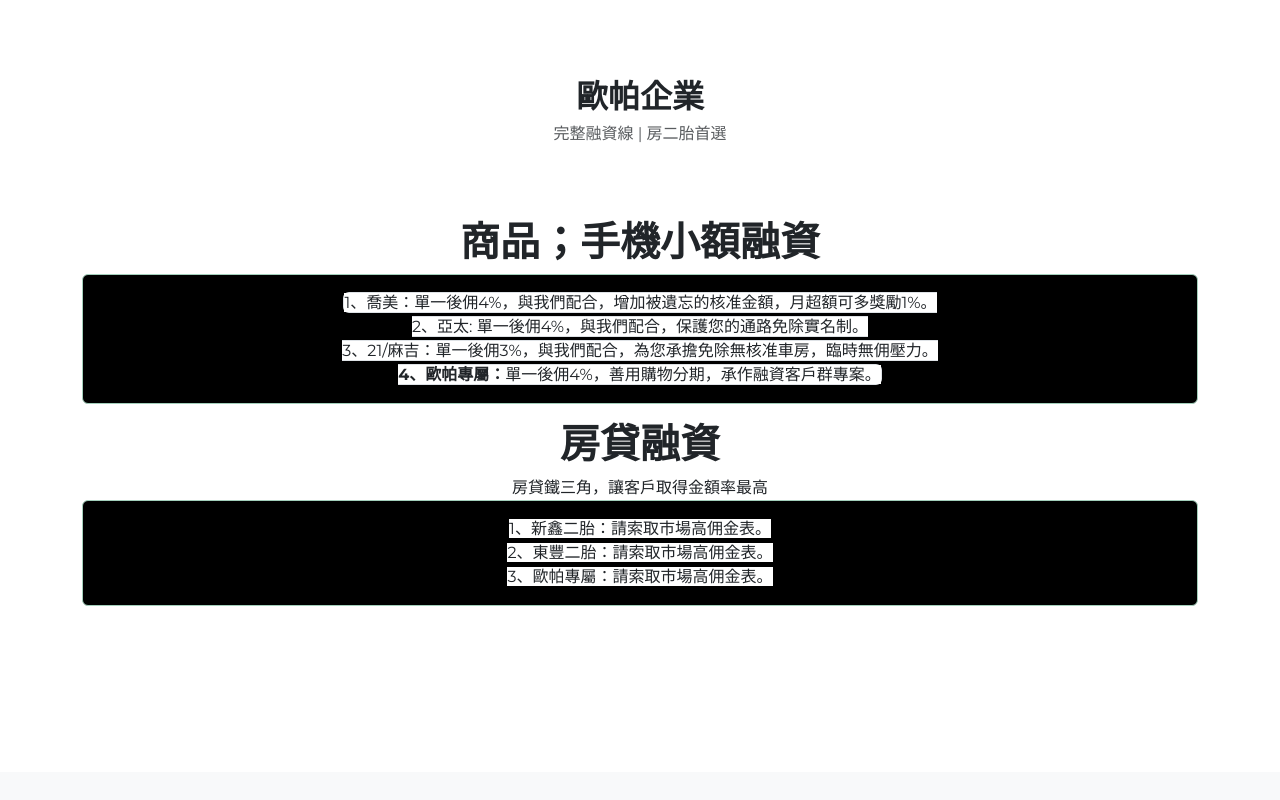
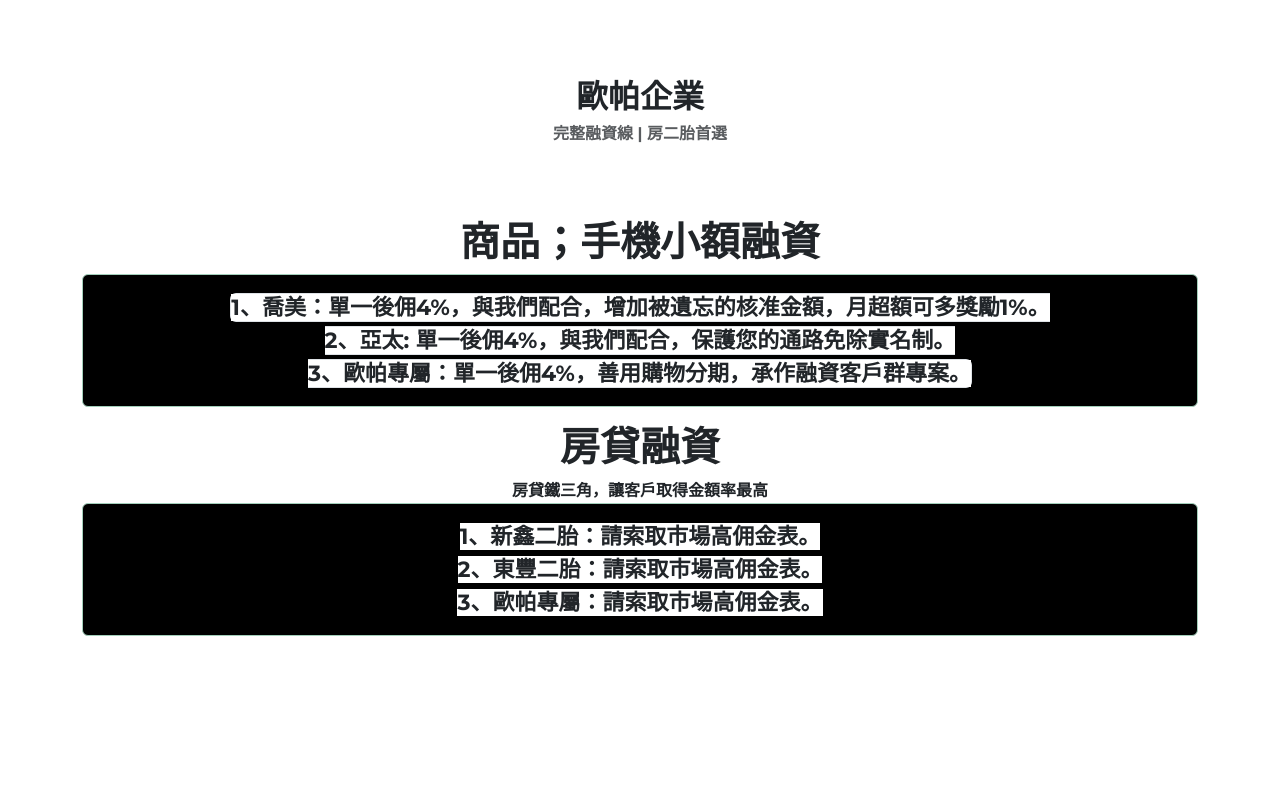
Before and after one commit to 236766/NewLoan, a plain HTML site: page index.html in a window 1280 px wide. Shown: the part 3140-3940 px from the top of the page. Drawn offline with Linux system fonts and the light colour scheme; files whose address does not match are found by name.

Commit message:
Add files via upload

```diff
--- a/index.html
+++ b/index.html
@@ -101,7 +101,7 @@
             <div class="row">
                 <div class="col-lg-12 text-center">
                     <h2 class="text-uppercase">歐帕企業</h2>
-                    <h3 class="text-muted section-subheading">完整融資線 | 房二胎首選</h3>
+                    <h3 class="text-muted section-subheading" style="font-weight: bold;">完整融資線 | 房二胎首選</h3>
                 </div>
             </div>
         </div>
@@ -111,13 +111,13 @@
                     <h1>商品；手機小額融資</h1>
                 </div>
                 <div class="col-md-12">
-                    <div class="alert alert-success" role="alert" style="background: var(--bs-emphasis-color);text-align: center;"><span class="text-center border rounded"><span style="color: rgb(33, 37, 41); background-color: rgb(255, 255, 255);">1、喬美：單一後佣4%，與我們配合，增加被遺忘的核准金額，月超額可多獎勵1%。</span><br><span style="color: rgb(33, 37, 41); background-color: rgb(255, 255, 255);">2、亞太: 單一後佣4%，與我們配合，保護您的通路免除實名制。</span><br><span style="color: rgb(33, 37, 41); background-color: rgb(255, 255, 255);">3、21/麻吉：單一後佣3%，與我們配合，為您承擔免除無核准車房，臨時無佣壓力。</span><br><strong><span style="color: rgb(33, 37, 41); background-color: rgb(255, 255, 255);">4、歐帕專屬：</span></strong><span style="color: rgb(33, 37, 41); background-color: rgb(255, 255, 255);">單一後佣4%，善用購物分期，承作融資客戶群專案。</span></span></div>
+                    <div class="alert alert-success" role="alert" style="background: var(--bs-emphasis-color);text-align: center;"><span class="text-center border rounded" style="font-size: 22px;font-weight: bold;"><span style="color: rgb(33, 37, 41); background-color: rgb(255, 255, 255);">1、喬美：單一後佣4%，與我們配合，增加被遺忘的核准金額，月超額可多獎勵1%。</span><br><span style="color: rgb(33, 37, 41); background-color: rgb(255, 255, 255);">2、亞太: 單一後佣4%，與我們配合，保護您的通路免除實名制。</span><br><strong><span style="color: rgb(33, 37, 41); background-color: rgb(255, 255, 255);">3、歐帕專屬：</span></strong><span style="color: rgb(33, 37, 41); background-color: rgb(255, 255, 255);">單一後佣4%，善用購物分期，承作融資客戶群專案。</span></span></div>
                 </div>
                 <div class="col-md-12 text-center">
-                    <h1 class="text-center">房貸融資</h1><span>房貸鐵三角，讓客戶取得金額率最高</span>
+                    <h1 class="text-center">房貸融資</h1><span style="font-weight: bold;">房貸鐵三角，讓客戶取得金額率最高</span>
                 </div>
                 <div class="col-md-12 text-center">
-                    <div class="alert alert-success" role="alert" style="background: var(--bs-emphasis-color);"><span><span style="color: rgb(33, 37, 41); background-color: rgb(255, 255, 255);">1、新鑫二胎：請索取市場高佣金表。</span><br><span style="color: rgb(33, 37, 41); background-color: rgb(255, 255, 255);">2、東豐二胎：請索取市場高佣金表。</span><br><span style="color: rgb(33, 37, 41); background-color: rgb(255, 255, 255);">3、歐帕專屬：請索取市場高佣金表。</span></span></div>
+                    <div class="alert alert-success" role="alert" style="background: var(--bs-emphasis-color);"><span style="font-size: 22px;font-weight: bold;"><span style="color: rgb(33, 37, 41); background-color: rgb(255, 255, 255);">1、新鑫二胎：請索取市場高佣金表。</span><br><span style="color: rgb(33, 37, 41); background-color: rgb(255, 255, 255);">2、東豐二胎：請索取市場高佣金表。</span><br><span style="color: rgb(33, 37, 41); background-color: rgb(255, 255, 255);">3、歐帕專屬：請索取市場高佣金表。</span></span></div>
                 </div>
             </div>
         </div>
@@ -151,7 +151,7 @@
             <div class="row">
                 <div class="col-lg-12 text-center">
                     <h2 class="text-uppercase section-heading">線上專人洽詢</h2>
-                    <h3 class="text-muted section-subheading">Lorem ipsum dolor sit amet consectetur.</h3>
+                    <h3 class="text-center text-muted section-subheading" style="background: #f7f5f5;"><strong>請多多加聯絡訊息，加好友不代表一定要送件，卻可在未來互通資訊，朝日您有好專案，也請多多提拔～</strong></h3>
                 </div>
             </div>
             <div class="row">
```
